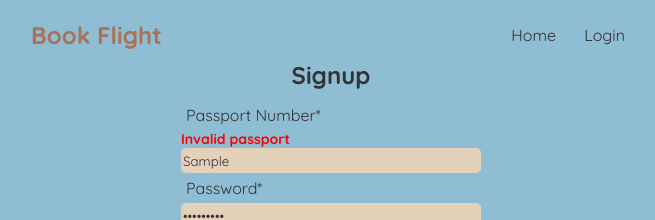
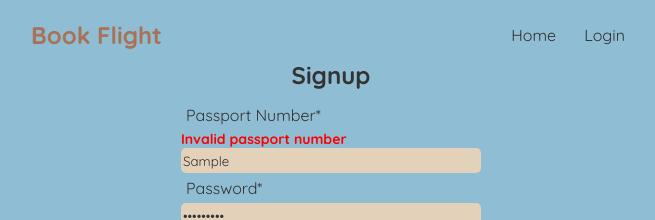
Before and after one commit to AbdullahAbuhelal/book-flight, a React (Create React App) app: page /signup in a window 1280 px wide. Both pictures are taken after typing "Sample", "Sample123", "Sample", "Sample", "2020-01-15" into the empty fields and a click on the button "Signup". Shown: the top 220 px of the page, without its empty margins (309-964 px from the left). Built offline with nearby package versions, Linux system fonts and the light colour scheme.

Commit message:
confirmation commit

```diff
--- a/src/Signup.js
+++ b/src/Signup.js
@@ -21,7 +21,6 @@ const Signup = () => {
                 for (var i=1; i<6; i++){
                     if (passport.charAt(i)<'0' || passport.charAt(i)>'9'){
                         setPassportError(true);
-                        console.log('digit');
                         break;
                     }
                 }
@@ -42,23 +41,26 @@ const Signup = () => {
 
     const signupFunction = (e) =>{
         e.preventDefault();
+
         /* validate passport number
         considering the Saudi passport number that is 6 characters long and first character is a letter and the rest is digits */
         validatePassport();
+
         // validate password
         if (password.length<8) setPasswordError(true);
 
         // validate the name
         setFirstNameError(validateName(firstName));
         setLastNameError(validateName(lastName));
-        console.log(firstName);
+
     }
+
     return (
         <div className="sign">
             <h2>Signup</h2>
             <form onSubmit={signupFunction}>
                 <label>Passport Number*</label>
-                {passportError && <p className="error">Invalid passport</p>}
+                {passportError && <p className="error">Invalid passport number</p>}
                 <input
                 type="text"
                 required
@@ -94,6 +96,7 @@ const Signup = () => {
                 onChange={(e) => setLastName(e.target.value)}
                 />
                 <label>Birth Date*</label>
+                {birthDateError && <p className="error">Invalid birth date</p>}
                 <input
                 type="date"
                 required
```
